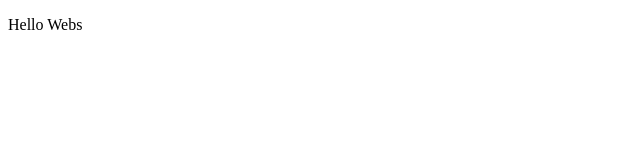
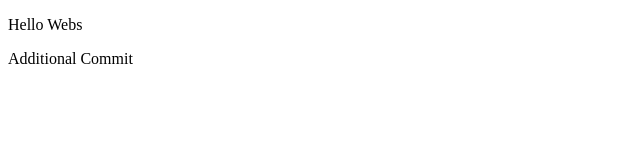
Before and after one commit to KiranJohns/Software-Development-Practices, a plain HTML site: page about.html in a window 1280 px wide. Shown: the whole page, without its empty margins (0-640 px from the left). Drawn offline with Linux system fonts and the light colour scheme.

```diff
--- a/about.html
+++ b/about.html
@@ -7,5 +7,6 @@
 </head>
 <body>
     <p>Hello Webs</p>
+    <p>Additional Commit</p>
 </body>
 </html>
```
Also changed, not shown: 1 other file.
